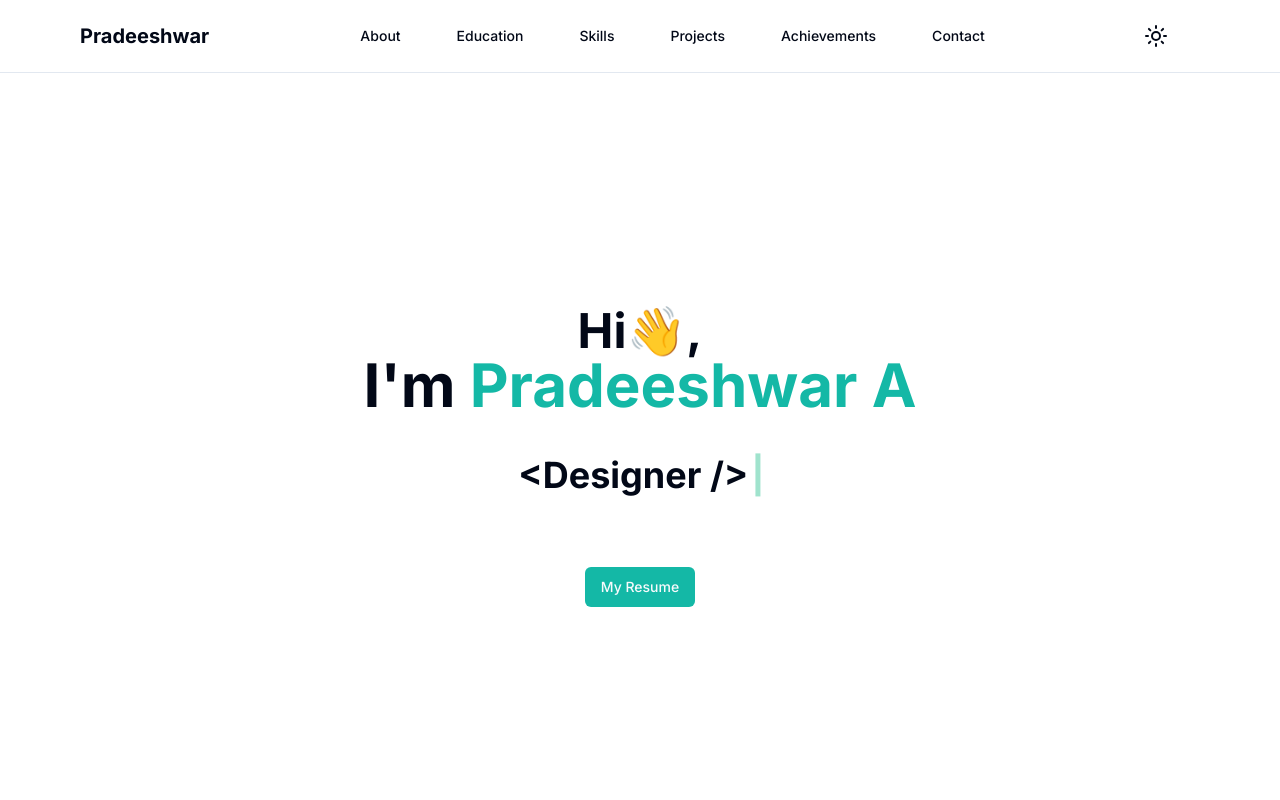
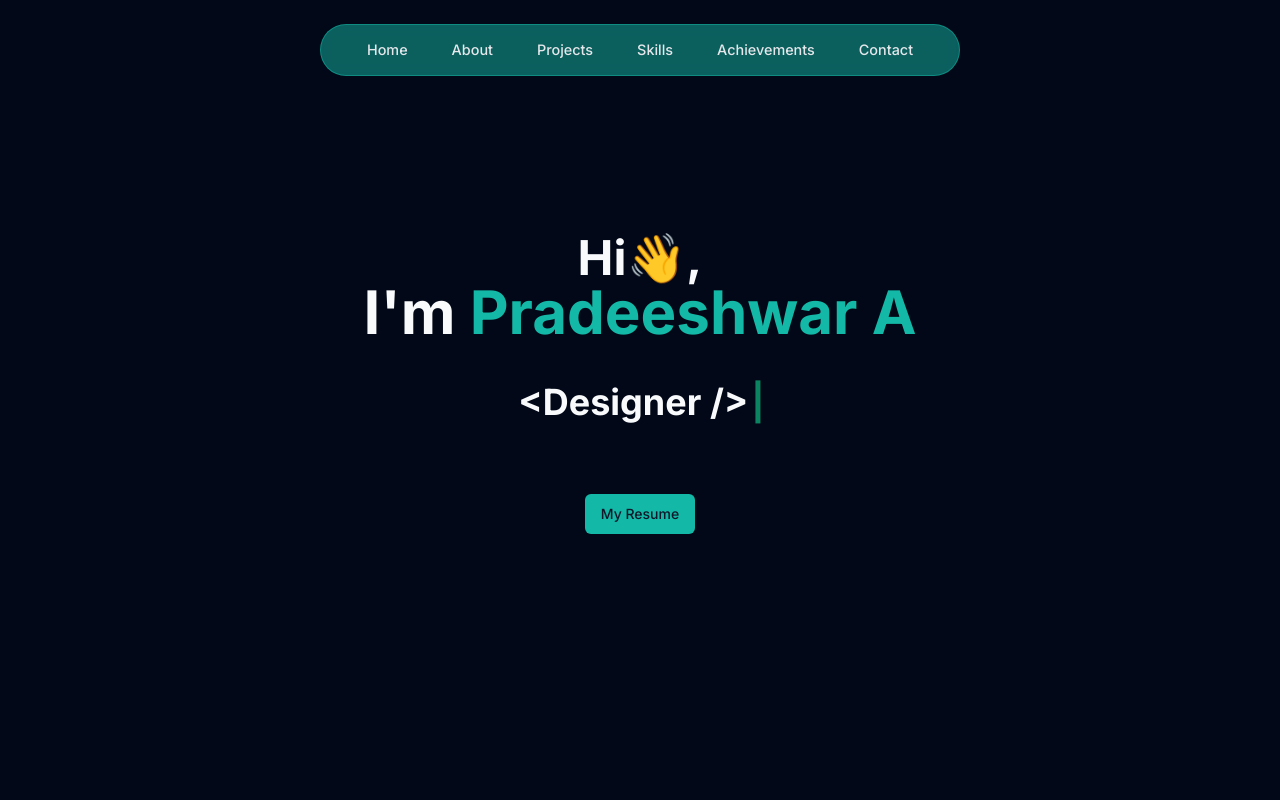
Before and after one commit to praddyyyy/praddyyyy.github.io, a Next.js app: page / in a window 1280 px wide. Shown: the top 800 px of the page. Built offline with nearby package versions, Linux system fonts and the light colour scheme.

Commit message:
Add react scroll context provider

```diff
--- a/app/layout.tsx
+++ b/app/layout.tsx
@@ -3,6 +3,8 @@ import type { Metadata } from "next";
 import { Inter } from "next/font/google";
 import { ThemeProvider } from "@/components/ThemeProvider";
 import Header from "@/components/Header";
+import HeaderNew from "@/components/ui/HeaderNew";
+import ActiveSectionContextProvider from "@/context/active-section-context";
 
 const inter = Inter({ subsets: ["latin"] });
 
@@ -17,11 +19,13 @@ export default function RootLayout({
   children: React.ReactNode;
 }) {
   return (
-    <html lang="en" suppressHydrationWarning>
+    <html lang="en" suppressHydrationWarning className="!scroll-smooth">
       <body className={inter.className}>
-        <ThemeProvider attribute="class" defaultTheme="light">
-          <Header />
-          {children}
+        <ThemeProvider attribute="class" defaultTheme="dark">
+          <ActiveSectionContextProvider>
+            <HeaderNew />
+            {children}
+          </ActiveSectionContextProvider>
         </ThemeProvider>
       </body>
     </html>
```
